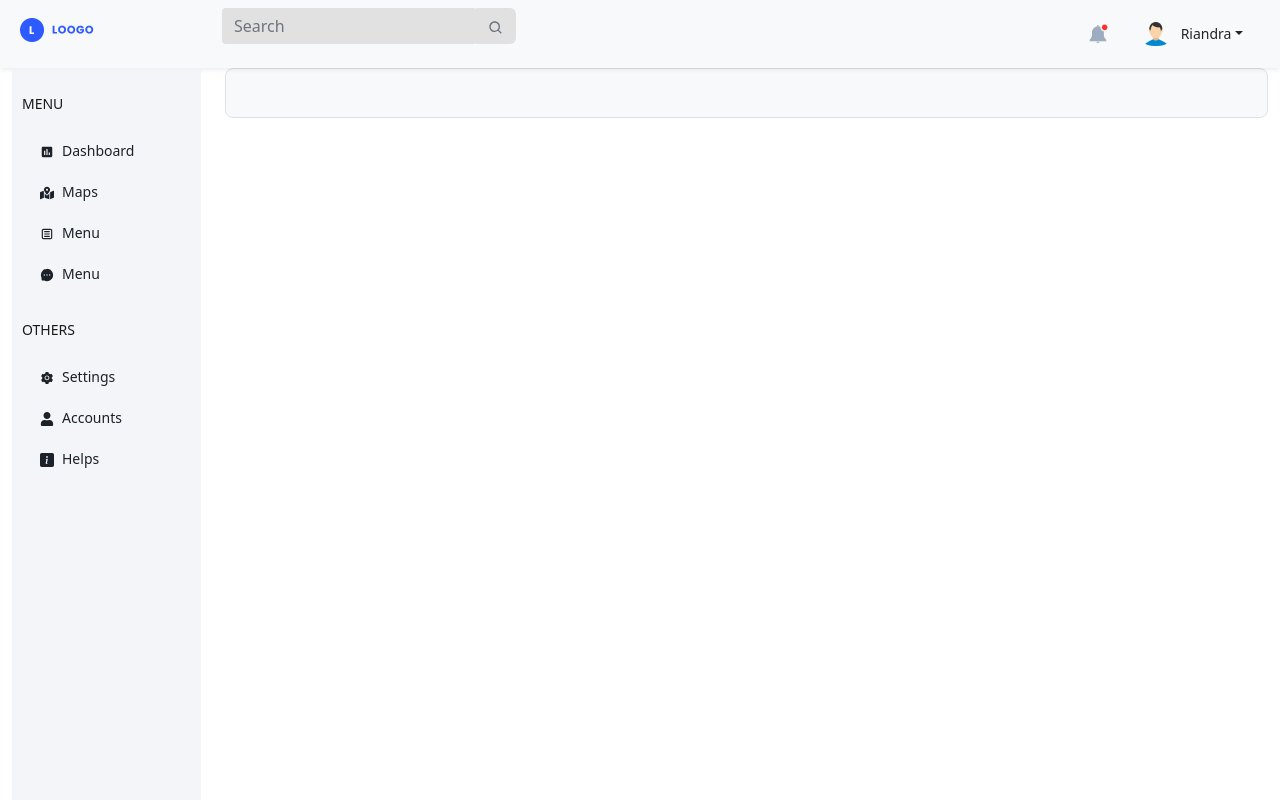
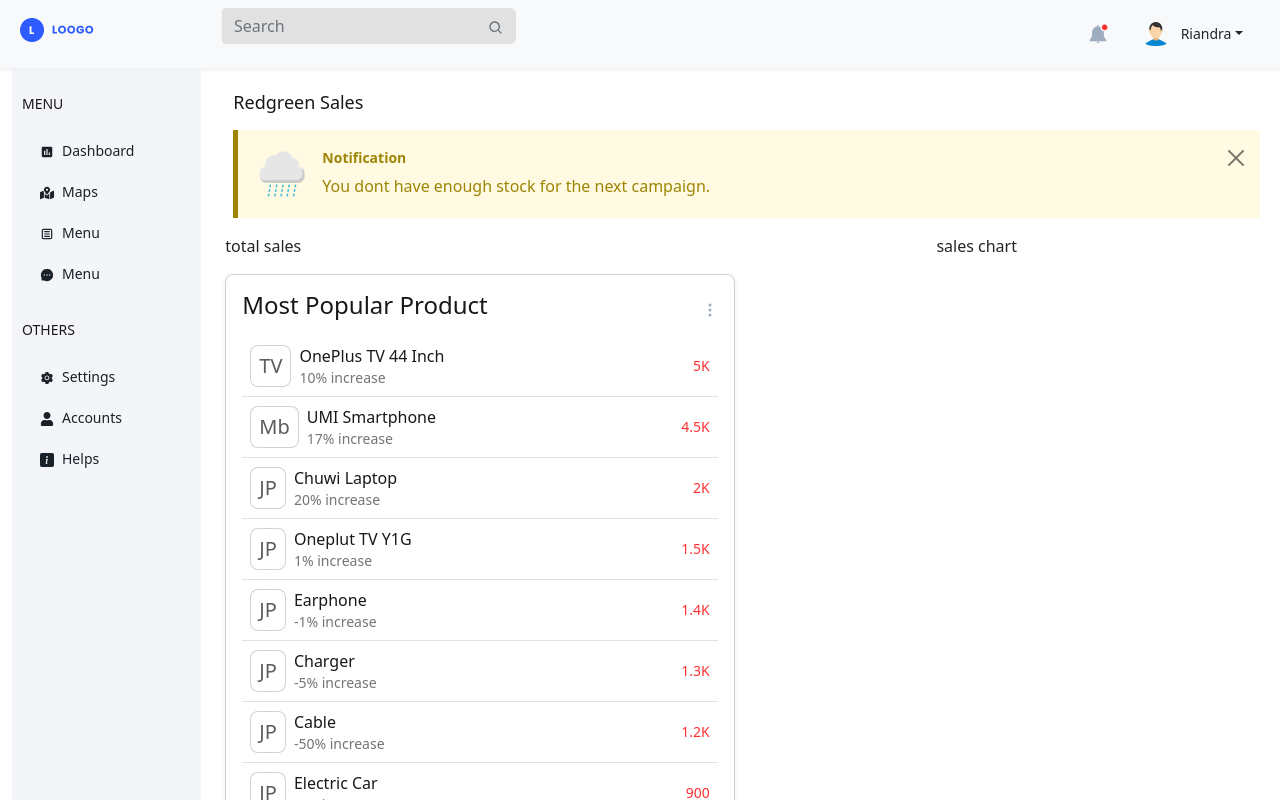
Before and after one commit to Nasim-Bin-kamal/redgreen-task, a React (Create React App) app: page / in a window 1280 px wide. Shown: the top 800 px of the page. Built offline with nearby package versions, Linux system fonts and the light colour scheme.

Commit message:
most popular product section implemented

```diff
--- a/src/components/DashboardHome/DashboardHome.jsx
+++ b/src/components/DashboardHome/DashboardHome.jsx
@@ -1,12 +1,14 @@
 import React from 'react';
-import { Col, Container, Nav, Row, Tab } from "react-bootstrap";
+import { Alert, Col, Container, Nav, Row, Tab } from "react-bootstrap";
 import styles from './DashboardHome.module.css';
-import { FaMapMarkedAlt, FaComment, FaListUl, FaUserPlus, FaSignOutAlt, FaPlusCircle, FaServicestack, FaUser } from "react-icons/fa";
+import { FaMapMarkedAlt, FaUser } from "react-icons/fa";
 import { MdInsertChart } from "react-icons/md";
 import { CgMenuBoxed } from "react-icons/cg";
 import { AiFillMessage, AiFillSetting } from "react-icons/ai";
-import { TiUser } from "react-icons/ti";
 import { BsFillInfoSquareFill } from "react-icons/bs";
+import rainyIcon from '../../images/Rainy.png';
+import PopularProduct from '../PopularProduct/PopularProduct';
+
 
 
 
@@ -18,7 +20,7 @@ const DashboardHome = () => {
                 <Tab.Container id="left-tabs-example" defaultActiveKey="my-order">
                     <Row xs={1} sm={1} md={2} lg={2} xl={2} >
                         <Col xs={12} sm={12} md={3} lg={2} xl={2}>
-                            <div className={`${styles.dashboardSidebar}`} style={{ minHeight: '100vh', position: 'sticky', top: '114px' }}>
+                            <div className={`${styles.dashboardSidebar}`} >
                                 <p className={styles.menu}>MENU</p>
                                 <Nav variant="light" className={`flex-column ${styles.dashNav}`}>
 
@@ -38,10 +40,37 @@ const DashboardHome = () => {
                         </Col>
 
                         <Col xs={12} sm={12} md={9} lg={10} xl={10}>
-                            <div className="bg-light rounded-3 py-4 border" >
-
+                            <div className="pt-4 px-2" >
+                                <h6 className={`pb-2 ${styles.dashboardTitle}`}>Redgreen Sales</h6>
+                                <div>
+                                    <Alert className={` d-flex flex-row justify-content-start gap-3 ${styles.notificationAlert}`} dismissible>
+                                        <div>
+                                            <img className='img-fluid' src={rainyIcon} alt="" />
+                                        </div>
+                                        <div className=''>
+                                            <h6 className={styles.notification}>Notification</h6>
+                                            <p className={styles.notificationMsg}>You dont have enough stock for the next campaign.</p>
+                                        </div>
+                                    </Alert>
+                                </div>
 
                             </div>
+                            <Row>
+                                <Col xs={12} md={8} lg={8}>
+                                    <p>total sales</p>
+                                </Col>
+                                <Col xs={12} md={4} lg={4}>
+                                    <p>sales chart</p>
+                                </Col>
+                            </Row>
+                            <Row>
+                                <Col xs={12} md={12} lg={6}>
+                                    <PopularProduct />
+                                </Col>
+                                <Col xs={12} md={12} lg={6}>
+
+                                </Col>
+                            </Row>
                         </Col>
                     </Row>
                 </Tab.Container>
--- a/src/components/DashboardHome/DashboardHome.module.css
+++ b/src/components/DashboardHome/DashboardHome.module.css
@@ -5,7 +5,7 @@
 
 .dashboardSidebar {
     background-color: #f1f2f7bf;
-    height: 100%;
+    height: 100vh;
     position: sticky;
     top:0%;
 }
@@ -38,3 +38,29 @@
 .dashNav a:hover>.icons{
     color: #2D5BFF;
 }
+
+.dashboardTitle{
+    font-size: 18px;
+    font-weight: 500;
+    color: #181818;
+}
+
+/* Notification card */
+.notificationAlert{
+    background-color: #FFFAE1;
+    border-radius: 0%;
+    padding: 20px;
+    border: none;
+    border-left: 5px solid #9D8506;
+}
+.notification{
+    font-size: 14px;
+    font-weight: 600;
+    color:#9D8506;
+}
+.notificationMsg{
+    color:#9D8506;
+    font-weight: 400;
+    margin-bottom: 0%;
+
+}
--- /dev/null
+++ b/src/components/PopularProduct/PopularProduct.jsx
@@ -0,0 +1,101 @@
+import React from 'react';
+import { Card } from 'react-bootstrap';
+import styles from './PopularProduct.module.css';
+import { BsThreeDotsVertical } from "react-icons/bs";
+
+const products = [
+    {
+        title: 'TV',
+        name: 'OnePlus TV 44 Inch',
+        state: '10%',
+        quantity: '5K'
+    },
+    {
+        title: 'Mb',
+        name: 'UMI Smartphone',
+        state: '17%',
+        quantity: '4.5K'
+    },
+    {
+        title: 'JP',
+        name: 'Chuwi Laptop',
+        state: '20%',
+        quantity: '2K'
+    },
+    {
+        title: 'JP',
+        name: 'Oneplut TV Y1G',
+        state: '1%',
+        quantity: '1.5K'
+    },
+    {
+        title: 'JP',
+        name: 'Earphone',
+        state: '-1%',
+        quantity: '1.4K'
+    },
+    {
+        title: 'JP',
+        name: 'Charger',
+        state: '-5%',
+        quantity: '1.3K'
+    },
+    {
+        title: 'JP',
+        name: 'Cable',
+        state: '-50%',
+        quantity: '1.2K'
+    },
+    {
+        title: 'JP',
+        name: 'Electric Car',
+        state: '-5%',
+        quantity: '900'
+    },
+    {
+        title: 'JP',
+        name: 'ERP Software',
+        state: '-5%',
+        quantity: '870'
+    },
+    {
+        title: 'JP',
+        name: 'Attendance System',
+        state: '6%',
+        quantity: '720'
+    }
+];
+
+
+const PopularProduct = () => {
+    return (
+        <div className='mb-3'>
+            <Card className='p-3 border-opacity-75 shadow-sm rounded-3'>
+                <div className='pb-2 d-flex justify-content-between align-items-center'>
+                    <h4 className={styles.title}>Most Popular Product</h4>
+                    <BsThreeDotsVertical className={styles.threeDot} />
+                </div>
+                {
+                    products?.map((product, p_id) => (
+                        <div className='p-2 d-flex justify-content-between align-items-center border-bottom' key={p_id}>
+                            <div className='d-flex justify-content-start align-items-center gap-2'>
+                                <Card className='p-2 rounded-3'>
+                                    <h5 className={styles.productTitle}>{product?.title}</h5>
+                                </Card>
+                                <div>
+                                    <p className={`m-0 ${styles.content}`}>{product?.name}</p>
+                                    <p className={styles.state}>{product?.state} increase</p>
+                                </div>
+                            </div>
+                            <p className={styles.quantity}>{product?.quantity}</p>
+                        </div >
+                    ))
+                }
+                <p className={styles.btnShowMore}>Show more</p>
+
+            </Card >
+        </div >
+    );
+};
+
+export default PopularProduct;
--- /dev/null
+++ b/src/components/PopularProduct/PopularProduct.module.css
@@ -0,0 +1,35 @@
+.title{
+    color: #181818;
+}
+.threeDot{
+    color:#9DACBE;
+}
+.productTitle{
+    color:#5C5C5C;
+    margin: 0%;
+}
+.content{
+    color:#181818;
+    font-weight: 500;
+}
+.state{
+    margin: 0%;
+    font-size: 14px;
+    color:#747474;
+    line-height: 20px;
+}
+
+.quantity{
+    font-size: 14px;
+    color:#FF3030;
+    line-height: 20px;
+    margin: 0%;
+    font-weight: 400;
+}
+
+.btnShowMore{
+    margin: 10px 10px 0px ;
+    font-size: 14px;
+    color: #2D5BFF;
+    font-weight: 500;
+}
```
Also changed, not shown: src/images/Rainy.png (added).
